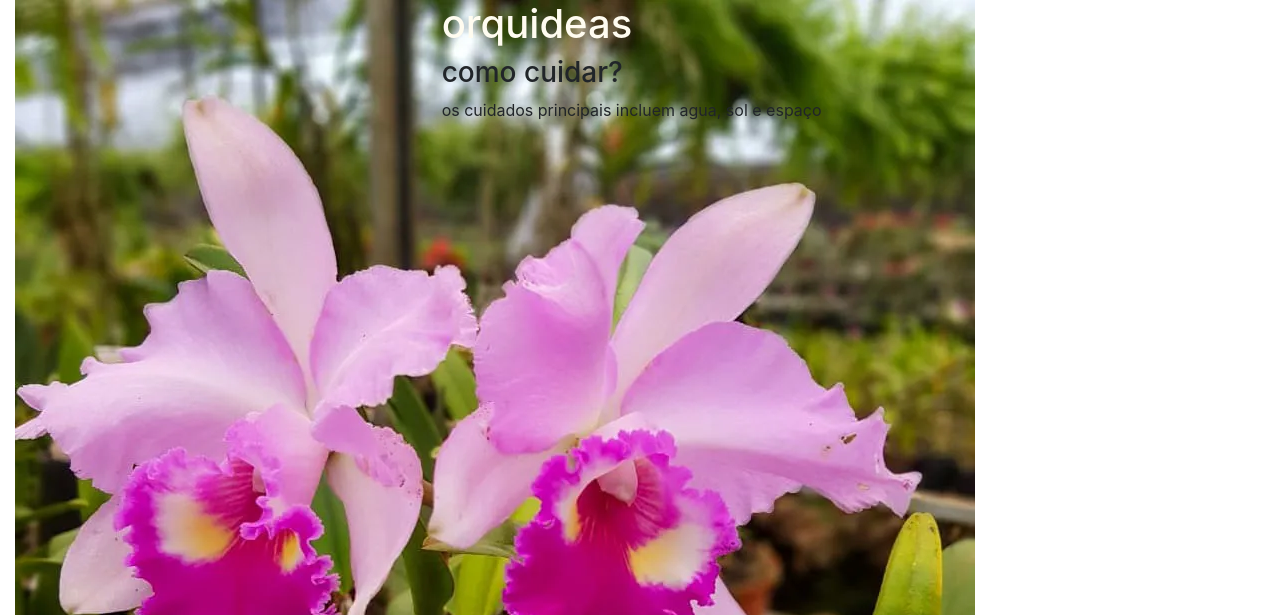
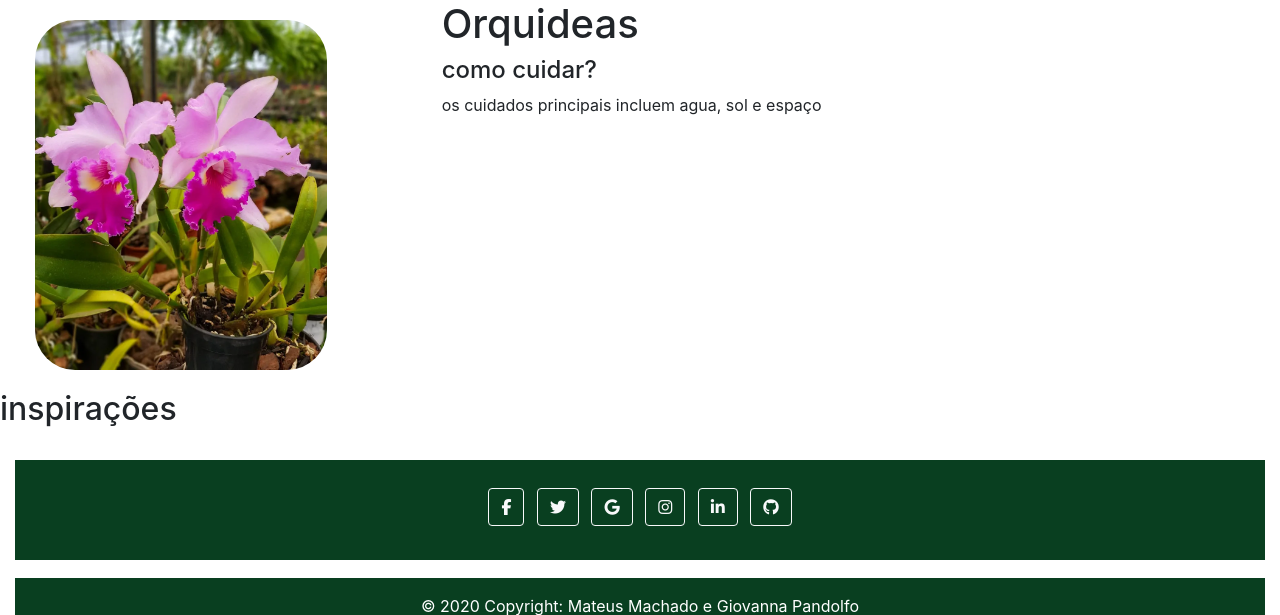
Before and after one commit to senacrs-emti/2022-1M-projetodev-G6, a PHP site: page /planta.php in a window 1280 px wide. Shown: the part 64-679 px from the top of the page. Run offline with PHP 8.4, Linux system fonts and the light colour scheme; some libraries are stand-ins or nearby versions.

Commit message:
Atualização
Co-Authored-By: Giovanna Pandolfo <108467195+GiovannaPandolfo@users.noreply.github.com>

```diff
--- a/planta.php
+++ b/planta.php
@@ -5,11 +5,11 @@ include_once 'conexao.php';
 
     <main id="plantas" class="row">
         <div class="col-4">
-            <img src="./img/orquidea.webp" alt="">
+            <img src="./img/orquidea.webp" alt="" class="imagem">
         </div>
         <div class="col-8">
-            <h1>orquideas</h1>
-            <h3>como cuidar?</h3>
+            <h2 class="nomeplanta">Orquideas</h2>
+            <h4>como cuidar?</h4>
             <p>os cuidados principais incluem agua, sol e espaço</p>
         </div>
         <div>
--- a/style.css
+++ b/style.css
@@ -36,3 +36,15 @@ h1{
 .p1{
     color: #fffcf0;
 }
+
+.imagem{
+    border-radius: 40px;
+    height: 350px;
+    margin-top: 20px;
+    margin-left: 20px;
+    margin-bottom: 20px;
+    margin-right: 20px;
+}
+.nomeplanta{
+    font-size: 40px;
+}
```
